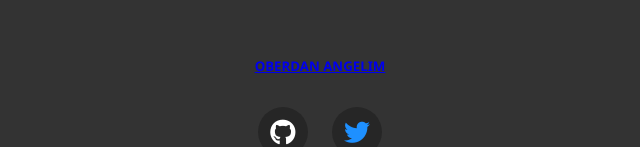
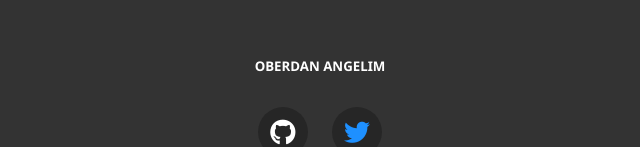
Before and after one commit to oberdandev/embreve, a plain HTML site: page index.html in a window 1280 px wide. Shown: the part 378-525 px from the top of the page, without its empty margins (320-960 px from the left). Drawn offline with Linux system fonts and the light colour scheme.

Commit message:
Update index.html

```diff
--- a/index.html
+++ b/index.html
@@ -23,7 +23,7 @@ Licence: https://github.com/WilliamDavidHarrison/coming-soon/blob/main/LICENSE
             </div>
 
             <h1>EM BREVE</h1>
-            <h5 style="margin-bottom: 2rem"><a href='./folder/login.html'> oberdan angelim </a> </h5>
+            <h5 style="margin-bottom: 2rem">oberdan angelim</h5>
             <div class="sm">
                 <a href="https://github.com/oberdandev"><i class="fa-brands fa-github" alt="github"></i></a>
                 <a href="https://twitter.com/oberudan"><span style="color: Dodgerblue;"><i class="fab fa-twitter"></span></i></a>
```
